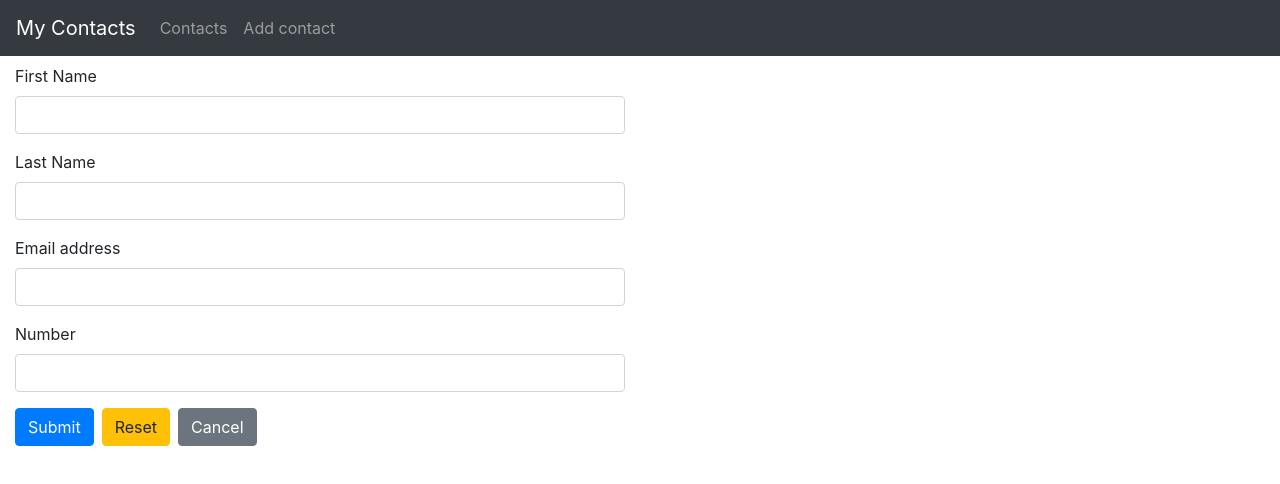
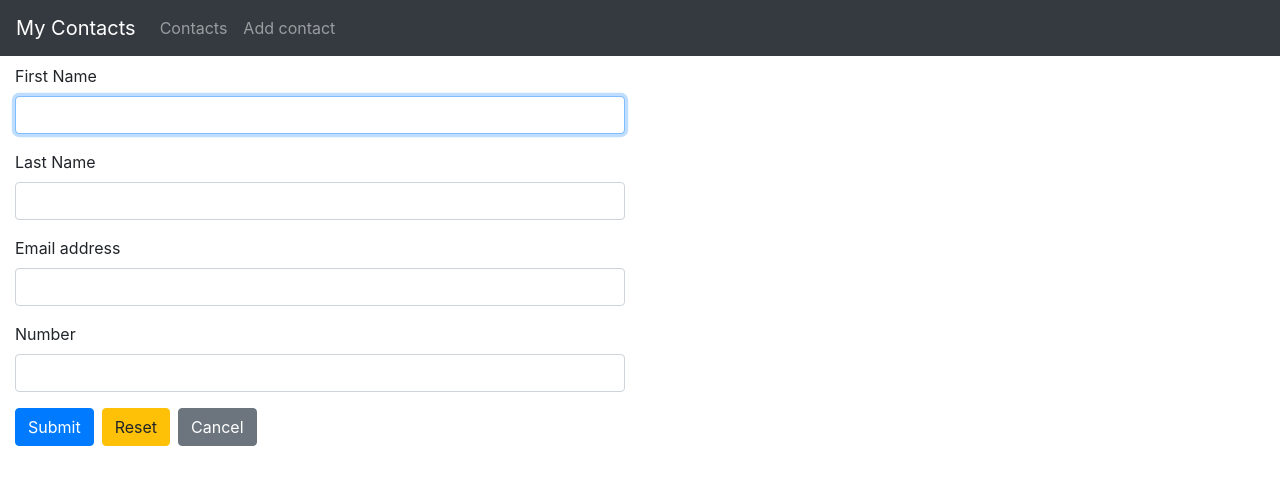
Before and after one commit to VladimirPetrovic/Contacts-App, a Vue app: page /add-contact in a window 1280 px wide. Shown: the top 484 px of the page. Built offline with nearby package versions, Linux system fonts and the light colour scheme.

Commit message:
created focus directive

```diff
--- a/src/components/ContactForm.vue
+++ b/src/components/ContactForm.vue
@@ -3,7 +3,7 @@
     <form class="col-6 mt-2" @submit.prevent="manageContact()">
       <div class="form-group">
         <label for="firstName">First Name</label>
-        <input type="text" v-model="contact.first_name" class="form-control" id="firstName">
+        <input type="text" v-model="contact.first_name" v-focus-on class="form-control" id="firstName">
       </div>
       <div class="form-group">
         <label for="lastName">Last Name</label>
--- a/src/main.js
+++ b/src/main.js
@@ -1,5 +1,6 @@
 import Vue from 'vue';
 import VueRouter from 'vue-router';
+import MyDirectives from './plugins/MyDirectives'
 import App from './App.vue';
 import Contacts from './pages/Contacts.vue';
 import AddContact from './pages/AddContact.vue';
@@ -7,6 +8,7 @@ import AddContact from './pages/AddContact.vue';
 Vue.config.productionTip = false;
 
 Vue.use(VueRouter);
+Vue.use(MyDirectives)
 
 const routes = [
   { path: '/', redirect: '/contacts' },
--- /dev/null
+++ b/src/plugins/MyDirectives.js
@@ -0,0 +1,11 @@
+const MyDirectives = {
+  install: function(Vue) {
+    Vue.directive('focusOn', {
+      inserted: function (element) {
+        element.focus()
+      }
+    });
+  }
+}
+
+export default MyDirectives
```
